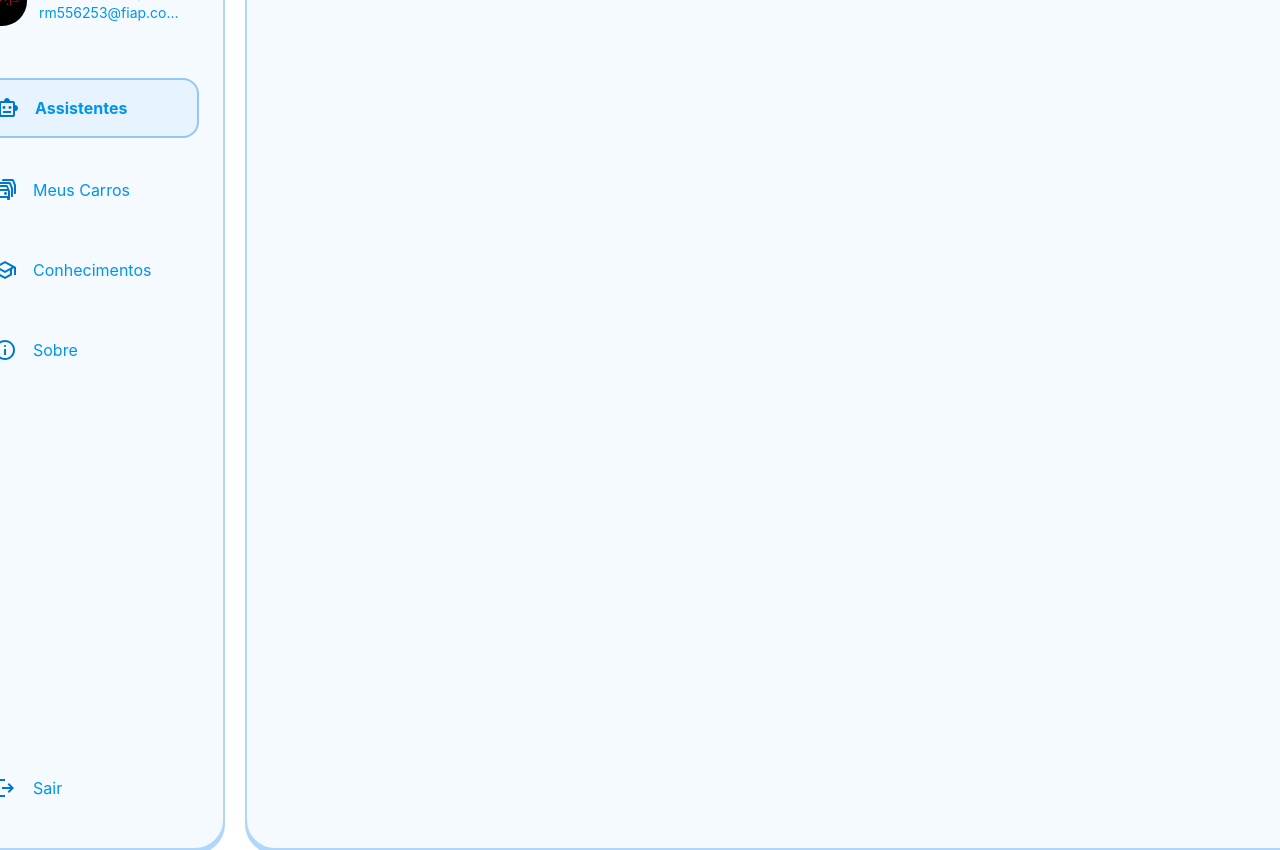
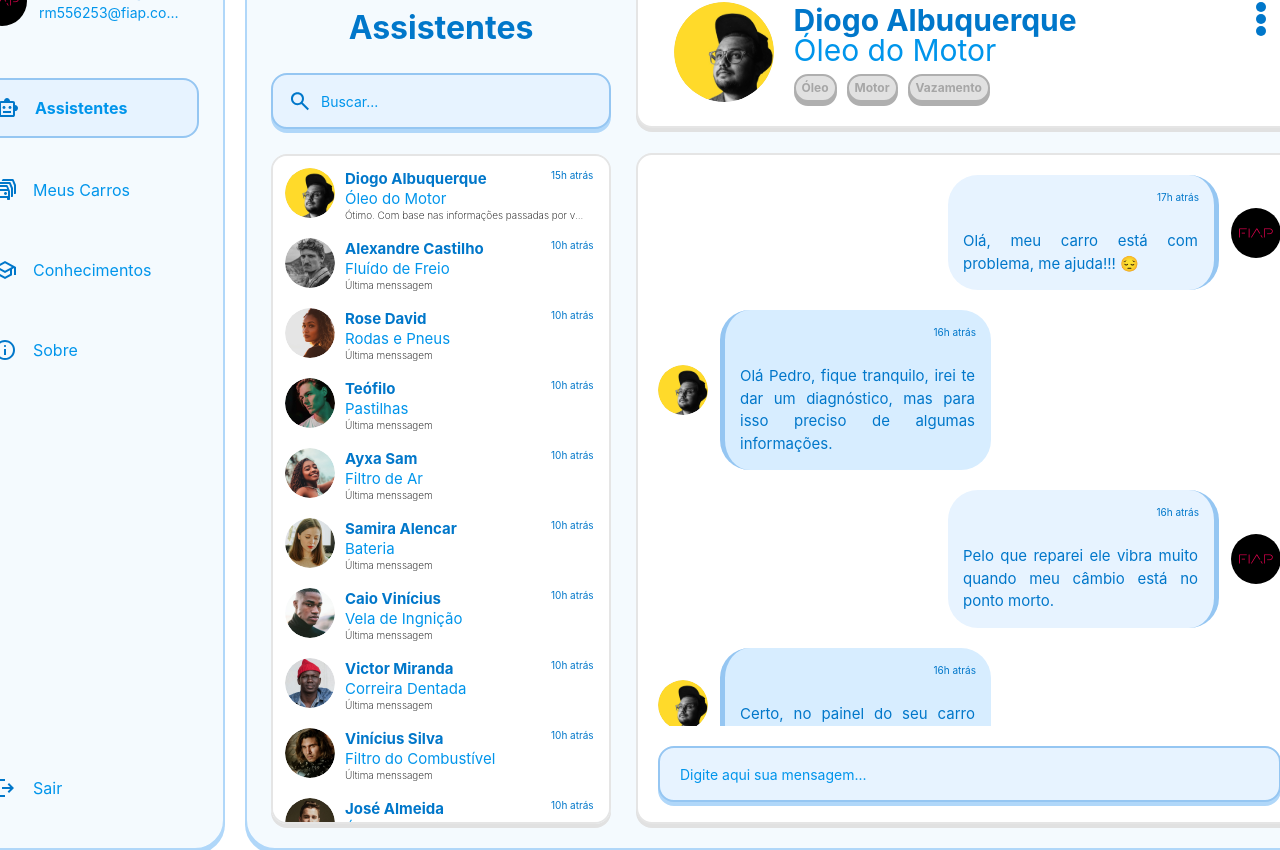
Before and after one commit to LELE-REPAIRS/lele-repairs-ui-v2, a React (Vite) app: page /assistentes in a window 1280 px wide. Shown: the top 850 px of the page. Built offline with nearby package versions, Linux system fonts and the light colour scheme.

Commit message:
Estruturação do main.

```diff
--- a/src/routes/Assistentes/index.tsx
+++ b/src/routes/Assistentes/index.tsx
@@ -1,6 +1,12 @@
 import Header from "../../components/Header/Header";
 import MenuList from "../../components/Globais/MenuList";
 import Avatar from "../../components/Globais/Avatar";
+import Input from "../../components/Globais/Input";
+import Chat from "../../components/Assistentes/ChatActive";
+import './index.css'
+import InfoBot from "../../components/Assistentes/Infobot";
+import MessageSelf from "../../components/Assistentes/MessageSelf";
+import MessageOther from "../../components/Assistentes/MessageOther";
 
 function Assistentes(){
 
@@ -22,8 +28,45 @@ function Assistentes(){
             <MenuList icon={'bg-icon-logout'} select={false} to={'/sair'} value="Sair"/>
           </div>
         </nav>
-        <main className="w-[1084px] h-[900px] bg-color_2 rounded-[30px] border-2 border-color_6">
-
+        <main className="w-[1084px] h-[900px] bg-color_2 rounded-[30px] border-2 border-color_6 flex flex-row pt-6 pb-6 px-6 gap-[25px]">
+          <section className="relative flex-col justify-center items-start inline-flex gap-[25px]">
+            <div className="w-[340px] justify-center items-center inline-flex">
+              <h1 className="pt-8 px-20 text-center text-color_11 text-[32px] font-bold leading-10">Assistentes</h1>
+            </div>
+            <form className="flex-col justify-center items-start gap-2.5 inline-flex">
+              <Input icon="bg-icon-search" classname={'w-[340px] h-14 p-4 pl-12 font-normal text-sm box-border rounded-2xl border-2 border-color_7 bg-color_3 focus:outline-color_9 drop-shadow-row placeholder-color_9 text-color_9'} type="text" placeholder="Buscar..." name={"txtBuscar"} id={'buscar'} required={false}/>
+            </form>
+            <div className="w-[340px] h-[670px] bg-white rounded-2xl border-2 border-neutral-200 flex p-3 flex-col gap-5 overflow-x-hidden shadow-bg_gray">
+              <Chat name={"Diogo Albuquerque"} categoria={"Óleo do Motor"} last_message={"Ótimo. Com base nas informações passadas por você, consegui identificar que seu carro pode estar com o óleo do motor vencido. A vibração que você sente acontece por atrito entre os pistões, anéis aumentam considerávelmente."} last_message_date={"15h atrás"} avatar={"/bot-1.svg"}/>
+              <Chat name={"Alexandre Castilho"} categoria={"Fluído de Freio"} last_message={"Última menssagem"} last_message_date={"10h atrás"} avatar={"/bot-2.svg"}/>
+              <Chat name={"Rose David"} categoria={"Rodas e Pneus"} last_message={"Última menssagem"} last_message_date={"10h atrás"} avatar={"/bot-8.svg"}/>
+              <Chat name={"Teófilo"} categoria={"Pastilhas"} last_message={"Última menssagem"} last_message_date={"10h atrás"} avatar={"/bot-4.svg"}/>
+              <Chat name={"Ayxa Sam"} categoria={"Filtro de Ar"} last_message={"Última menssagem"} last_message_date={"10h atrás"} avatar={"/bot-9.svg"}/>
+              <Chat name={"Samira Alencar"} categoria={"Bateria"} last_message={"Última menssagem"} last_message_date={"10h atrás"} avatar={"/bot-7.svg"}/>
+              <Chat name={"Caio Vinícius"} categoria={"Vela de Ingnição"} last_message={"Última menssagem"} last_message_date={"10h atrás"} avatar={"/bot-6.svg"}/>
+              <Chat name={"Victor Miranda"} categoria={"Correira Dentada"} last_message={"Última menssagem"} last_message_date={"10h atrás"} avatar={"/bot-3.svg"}/>
+              <Chat name={"Vinícius Silva"} categoria={"Filtro do Combustível"} last_message={"Última menssagem"} last_message_date={"10h atrás"} avatar={"/bot-5.svg"}/>
+              <Chat name={"José Almeida"} categoria={"Água do Radiador"} last_message={"Última menssagem"} last_message_date={"10h atrás"} avatar={"/bot-10.svg"}/>
+            </div>
+          </section>
+          <section className="w-[667px] h-[848px] flex-col items-start gap-[25px] inline-flex">
+            <div className="w-[667px] h-[152px] flex-col justify-center items-center flex bg-white rounded-2xl border-2 border-neutral-200 shadow-bg_gray">
+              <InfoBot name={"Diogo Albuquerque"} categoria={"Óleo do Motor"} avatar={"/bot-1.svg"} tags={['Óleo', 'Motor', 'Vazamento']}/>
+            </div>
+            <div className="w-[667px] h-[671px] flex-col justify-start items-start flex bg-white rounded-2xl border-2 border-neutral-200 shadow-bg_gray p-5 gap-5">
+              <div className="w-[623px] flex flex-grow flex-col shrink basis-0 justify-start items-start gap-5 overflow-x-hidden">
+                <MessageSelf menssagem={"Olá, meu carro está com problema, me ajuda!!! 😔"} tempo={"17h atrás"} avatar={"/avatar.png"}/>
+                <MessageOther menssagem={"Olá Pedro, fique tranquilo, irei te dar um diagnóstico, mas para isso preciso de algumas informações."} tempo={"16h atrás"} avatar={"/bot-1.svg"}/>
+                <MessageSelf menssagem={"Pelo que reparei ele vibra muito quando meu câmbio está no ponto morto."} tempo={"16h atrás"} avatar={"/avatar.png"}/>
+                <MessageOther menssagem={"Certo, no painel do seu carro aparece alguma luz acessa?"} tempo={"16h atrás"} avatar={"/bot-1.svg"}/>
+                <MessageSelf menssagem={"Tem uma luz com um simbolo de óleo."} tempo={"15h atrás"} avatar={"/avatar.png"}/>
+                <MessageOther menssagem={"Ótimo. Com base nas informações passadas por você, consegui identificar que seu carro pode estar com o óleo do motor vencido. A vibração que você sente acontece por atrito entre os pistões, anéis aumentam considerávelmente."} tempo={"15h atrás"} avatar={"/bot-1.svg"}/>
+              </div>
+              <form className="flex-col justify-center items-start gap-2.5 inline-flex">
+                <Input classname={'w-[623px] h-14 p-4 pl-5 font-normal text-sm box-border rounded-2xl border-2 border-color_7 bg-color_3 focus:outline-color_9 drop-shadow-row placeholder-color_9 text-color_9'} type="text" placeholder="Digite aqui sua mensagem..." name={"txtMenssagem"} id={'menssagem'} required={false}/>
+              </form>
+            </div>
+          </section>
         </main>
       </Header>
     );
```
